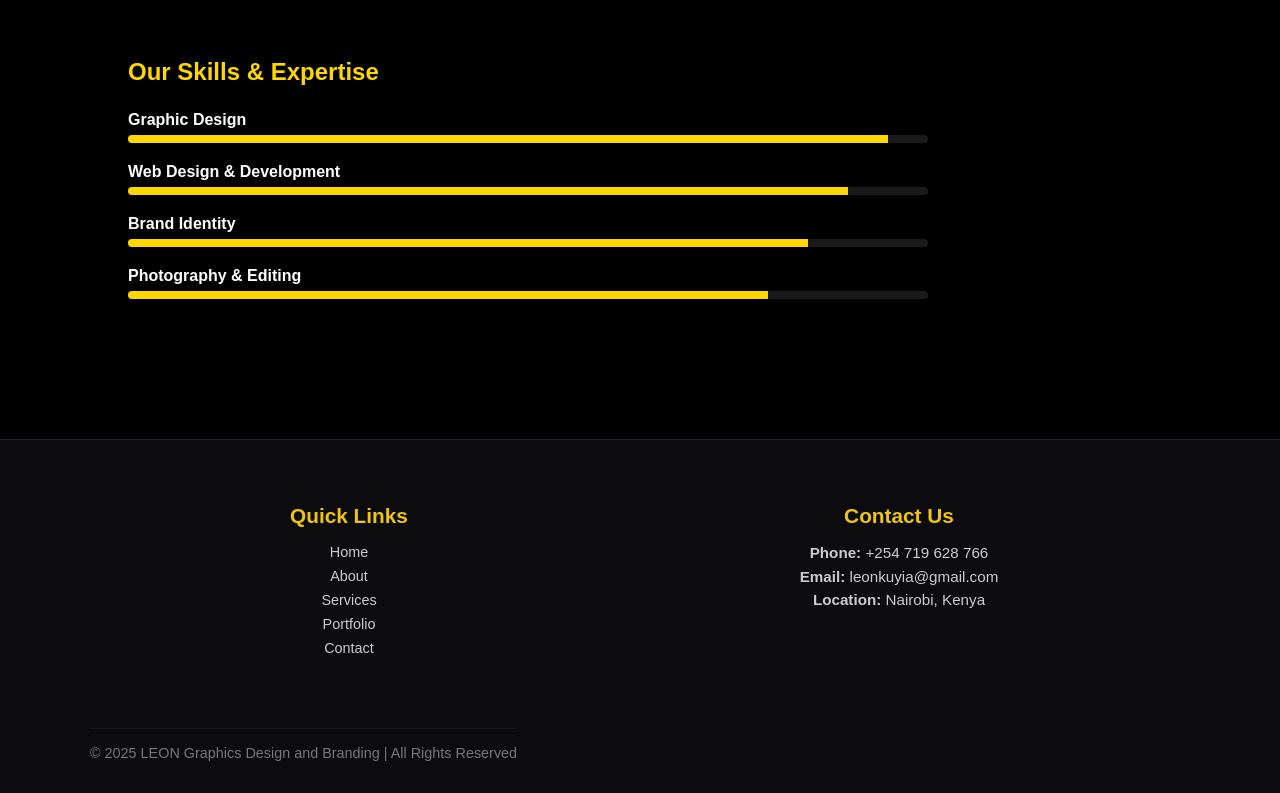
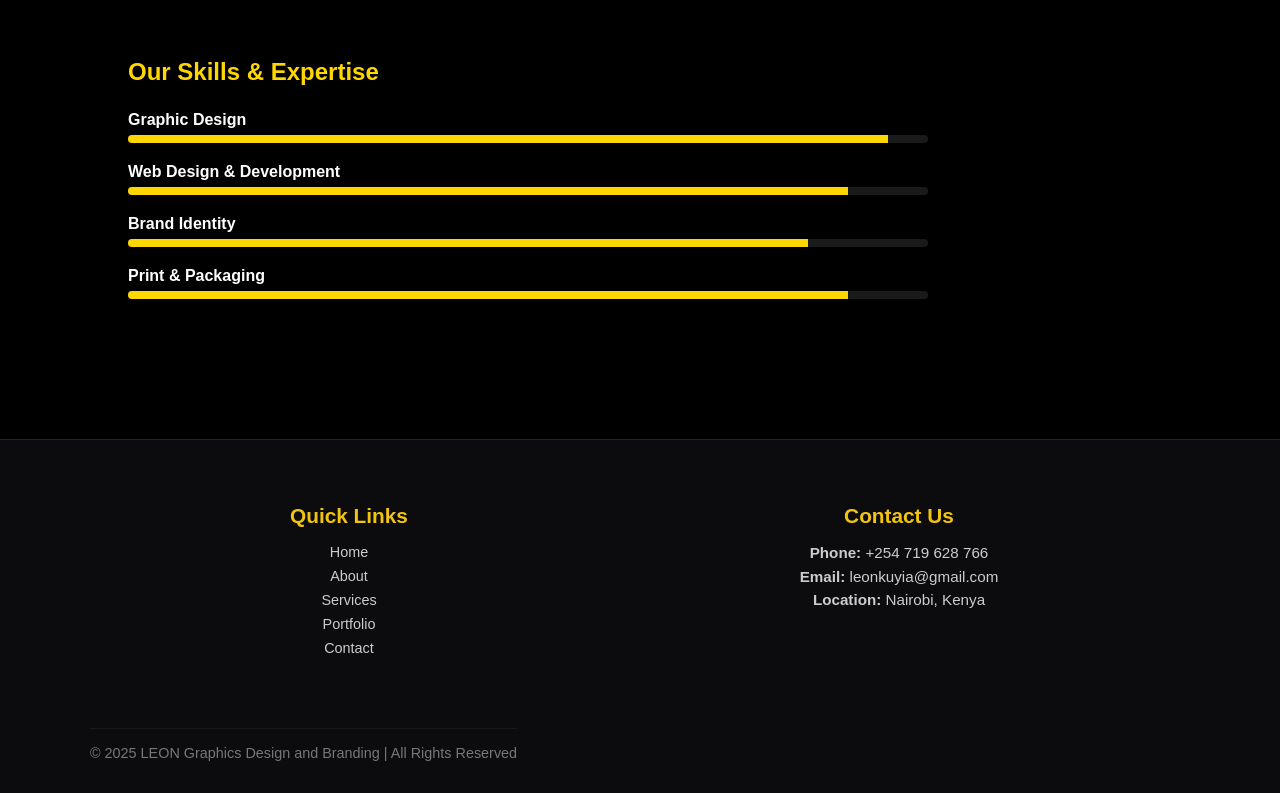
Before and after one commit to Lyone-K/leon-graphics-website, a plain HTML site: page about.html in a window 1280 px wide. Shown: the part 878-1671 px from the top of the page. Drawn offline with nearby package versions, Linux system fonts and the light colour scheme.

Commit message:
Update about.html

```diff
--- a/about.html
+++ b/about.html
@@ -77,8 +77,8 @@
           <div class="progress"><div class="bar" style="width: 85%"></div></div>
         </div>
         <div class="skill">
-          <span>Photography & Editing</span>
-          <div class="progress"><div class="bar" style="width: 80%"></div></div>
+          <span>Print & Packaging</span>
+          <div class="progress"><div class="bar" style="width: 90%"></div></div>
         </div>
       </div>
     </div>
```
